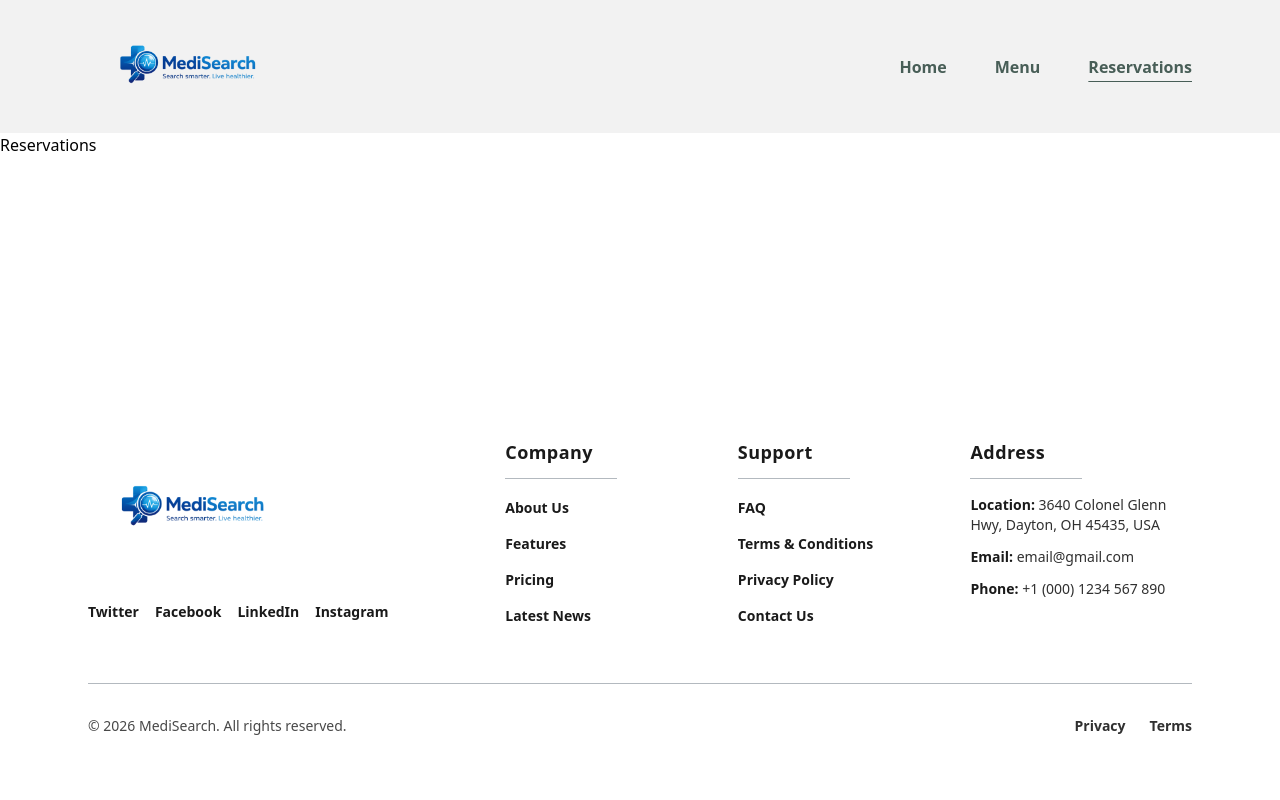
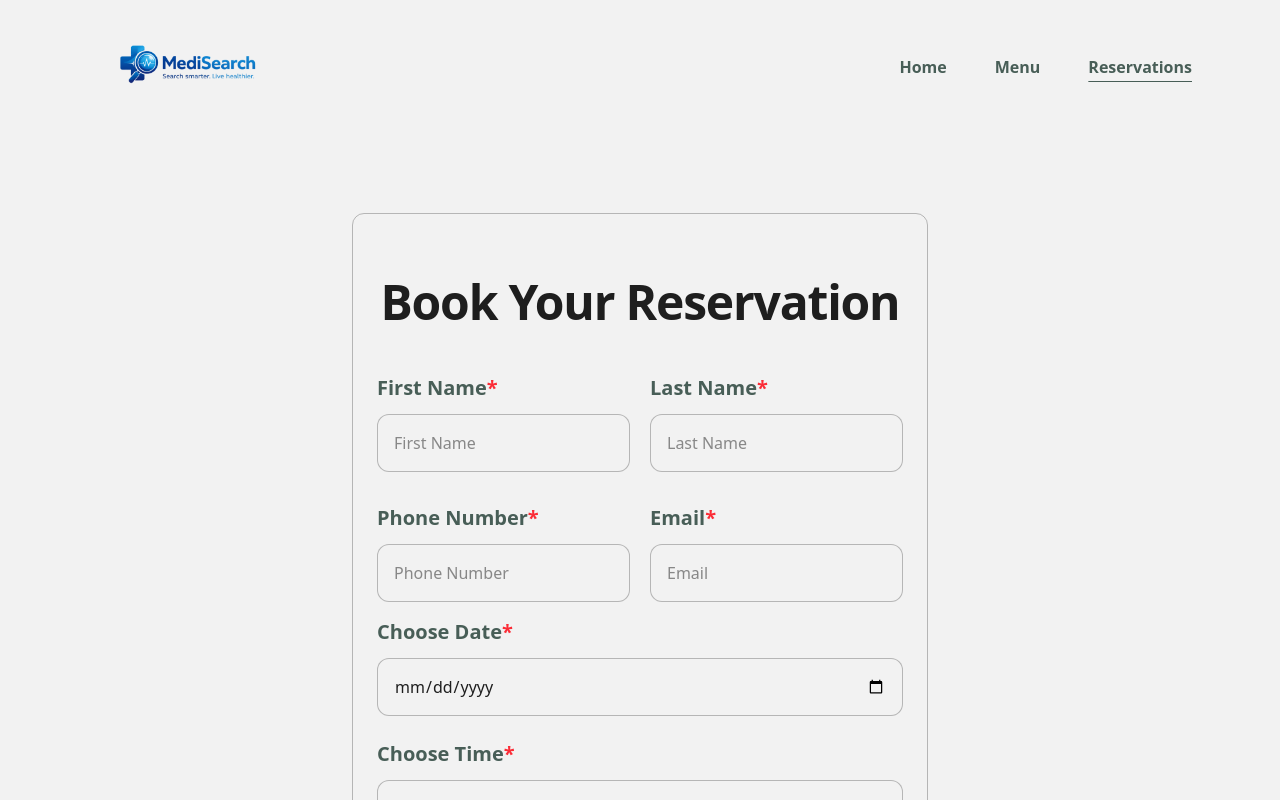
Before and after one commit to ChuongNguyenCM/Hackathon2026-LKI, a React app in the folder frontend/: page /reservations in a window 1280 px wide. Shown: the top 800 px of the page. Built offline with nearby package versions, Linux system fonts and the light colour scheme; the HTML template or start-up script is replaced by a standard one.

Commit message:
reservation form

```diff
--- a/frontend/src/pages/reservation/Reservation.jsx
+++ b/frontend/src/pages/reservation/Reservation.jsx
@@ -1,9 +1,17 @@
-import React from 'react'
+import ReservationForm from "./ReservationForm";
 
-const Reservations = () => {
+export default function Reservations() {
     return (
-        <div>Reservations</div>
-    )
+        <section className="w-full bg-[#F2F2F2] py-20">
+            <div className="mx-auto max-w-xl rounded-xl border border-black/25 px-6 py-16">
+                <h1 className="text-center text-5xl font-black tracking-tight text-[#1E1E1E]">
+                    Book Your Reservation
+                </h1>
+
+                <div className="mt-8">
+                    <ReservationForm />
+                </div>
+            </div>
+        </section>
+    );
 }
-
-export default Reservations
--- /dev/null
+++ b/frontend/src/pages/reservation/ReservationForm.jsx
@@ -0,0 +1,169 @@
+import { useMemo, useState } from "react";
+import Button from "../../components/ui/Button";
+import Field from "./Field";
+import Input from "./Input";
+import Select from "./Select";
+import { toast } from "react-toastify";
+
+const initialForm = {
+    firstName: "",
+    lastName: "",
+    phoneNumber: "",
+    email: "",
+    date: "",
+    time: "",
+};
+
+function validate(values) {
+    const e = {};
+
+    const firstName = (values.firstName ?? "").trim();
+    const lastName = (values.lastName ?? "").trim();
+    const phoneNumber = (values.phoneNumber ?? "").trim();
+    const email = (values.email ?? "").trim();
+
+    if (!firstName) e.firstName = "First name is required";
+    if (!lastName) e.lastName = "Last name is required";
+    if (!phoneNumber) e.phoneNumber = "Phone number is required";
+    if (!email) e.email = "Email is required";
+
+    return e;
+}
+
+export default function ReservationForm() {
+    const [form, setForm] = useState(initialForm);
+    const [touched, setTouched] = useState({});
+    const [errors, setErrors] = useState({});
+
+    const liveErrors = useMemo(() => validate(form), [form]);
+
+    const update = (key) => (e) => {
+        const value = e.target.value;
+        setForm((prev) => ({ ...prev, [key]: value }));
+
+        if (touched[key]) {
+            const nextErrors = validate({ ...form, [key]: value });
+            setErrors((prev) => ({ ...prev, [key]: nextErrors[key] }));
+        }
+    };
+
+    const markTouched = (key) => () => {
+        setTouched((t) => ({ ...t, [key]: true }));
+        setErrors((prev) => ({ ...prev, [key]: liveErrors[key] }));
+    };
+
+    const handleSubmit = (e) => {
+        e.preventDefault();
+
+        const eObj = validate(form);
+        setErrors(eObj);
+
+        setTouched({
+            firstName: true,
+            lastName: true,
+            phoneNumber: true,
+            email: true,
+            date: true,
+            time: true,
+        });
+
+        if (Object.keys(eObj).length > 0) return;
+
+        try {
+            toast?.success?.("Reservation created!");
+            setForm(initialForm);
+            setTouched({});
+            setErrors({});
+        } catch (err) {
+            console.log(err);
+            toast?.error?.(err?.response?.data?.message || "Create reservation failed");
+        }
+    };
+
+    return (
+        <form onSubmit={handleSubmit} noValidate>
+            <div className="grid w-full grid-cols-2 gap-5 py-4">
+                <Field label="First Name" required error={touched.firstName ? errors.firstName : ""}>
+                    <Input
+                        value={form.firstName}
+                        onChange={update("firstName")}
+                        onBlur={markTouched("firstName")}
+                        invalid={touched.firstName && Boolean(errors.firstName)}
+                        placeholder="First Name"
+                        autoComplete="given-name"
+                    />
+                </Field>
+
+                <Field label="Last Name" required error={touched.lastName ? errors.lastName : ""}>
+                    <Input
+                        value={form.lastName}
+                        onChange={update("lastName")}
+                        onBlur={markTouched("lastName")}
+                        invalid={touched.lastName && Boolean(errors.lastName)}
+                        placeholder="Last Name"
+                        autoComplete="family-name"
+                    />
+                </Field>
+            </div>
+
+            {/* Phone + Email */}
+            <div className="grid w-full grid-cols-2 gap-5 py-4">
+                <Field label="Phone Number" required error={touched.phoneNumber ? errors.phoneNumber : ""}>
+                    <Input
+                        value={form.phoneNumber}
+                        onChange={update("phoneNumber")}
+                        onBlur={markTouched("phoneNumber")}
+                        invalid={touched.phoneNumber && Boolean(errors.phoneNumber)}
+                        placeholder="Phone Number"
+                        autoComplete="tel"
+                    />
+                </Field>
+
+                <Field label="Email" required error={touched.email ? errors.email : ""}>
+                    <Input
+                        type="email"
+                        value={form.email}
+                        onChange={update("email")}
+                        onBlur={markTouched("email")}
+                        invalid={touched.email && Boolean(errors.email)}
+                        placeholder="Email"
+                        autoComplete="email"
+                    />
+                </Field>
+            </div>
+
+            <div className="space-y-6">
+                <Field label="Choose Date" required error={touched.date ? errors.date : ""}>
+                    <Input
+                        type="date"
+                        value={form.date}
+                        onChange={update("date")}
+                        onBlur={markTouched("date")}
+                        invalid={touched.date && Boolean(errors.date)}
+                    />
+                </Field>
+
+                <Field label="Choose Time" required error={touched.time ? errors.time : ""}>
+                    <Select
+                        value={form.time}
+                        onChange={update("time")}
+                        onBlur={markTouched("time")}
+                        invalid={touched.time && Boolean(errors.time)}
+                    >
+                        <option value="" disabled hidden>
+                            Select time
+                        </option>
+                        <option value="17:00">17:00</option>
+                        <option value="18:00">18:00</option>
+                        <option value="19:00">19:00</option>
+                        <option value="20:00">20:00</option>
+                    </Select>
+                </Field>
+
+                <div className="mt-10 flex justify-center">
+                    <Button type="submit">Create Reservation</Button>
+                </div>
+            </div>
+        </form>
+    );
+}
```
Also changed, not shown: frontend/src/components/ui/Button.jsx (renamed from frontend/src/components/layout/ui/Button.jsx).
